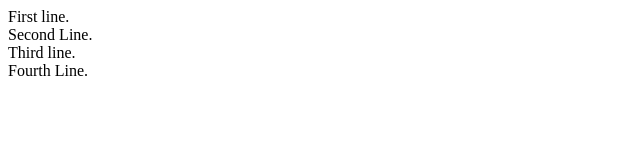
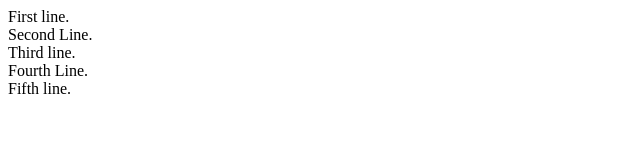
Before and after one commit to nate-knight/cuddly-meme, a plain HTML site: page index.html in a window 1280 px wide. Shown: the full height of the page, 0-640 px from the left. Drawn offline with Linux system fonts and the light colour scheme.

Commit message:
fifth line

```diff
--- a/index.html
+++ b/index.html
@@ -12,5 +12,7 @@ Second Line.
 Third line.
 <br/>
 Fourth Line.
+<br/>
+Fifth line.
 </body>
 </html>
```
